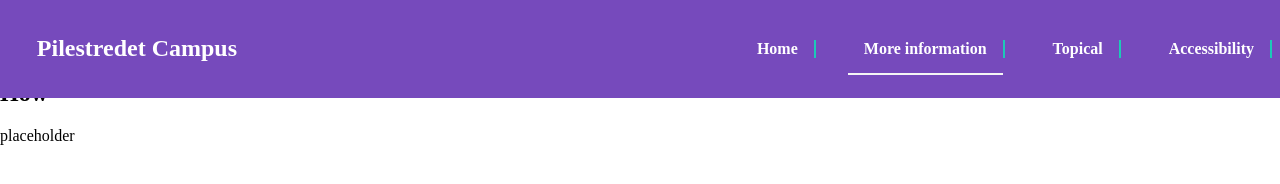
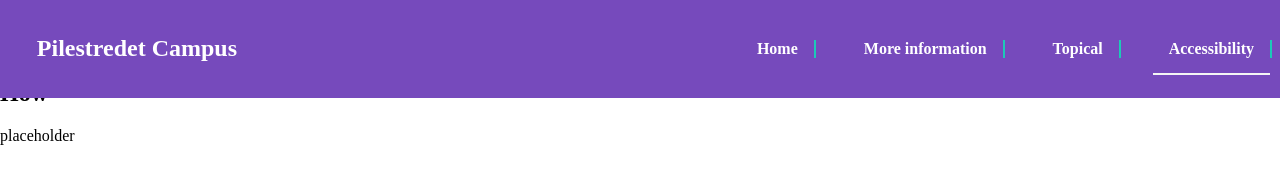
Before and after one commit to Fooshboom/Eksamen, a plain HTML site: page eksamen-data1200/subfolder/accessibility.html in a window 1280 px wide. Drawn offline with Linux system fonts and the light colour scheme.

Commit message:
Update accessibility.html

```diff
--- a/eksamen-data1200/subfolder/accessibility.html
+++ b/eksamen-data1200/subfolder/accessibility.html
@@ -23,10 +23,10 @@
         <input id="menu" type="checkbox" />
         <ul class="nav-list">
           <li><a href="..\index.html" class="nav-link">Home</a></li>
-          <li><a href="content.html" class="nav-link active">More information</a></li>
+          <li><a href="content.html" class="nav-link">More information</a></li>
           <li><a href="topical.html" class="nav-link">Topical</a></li>
           <li>
-            <a href="accessibility.html" class="nav-link">Accessibility</a>
+            <a href="accessibility.html" class="nav-link active">Accessibility</a>
           </li>
         </ul>
       </nav>
```
